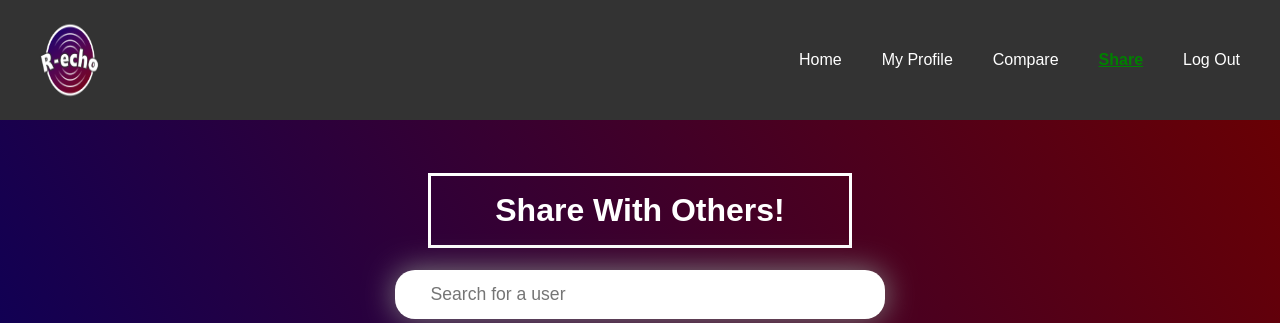
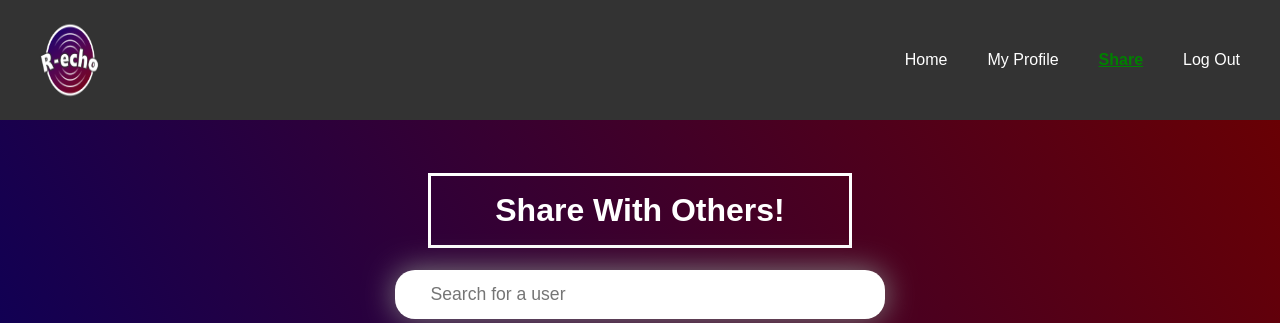
Before and after one commit to Milooooo20/CITS3403_Project-Group76, a Flask app: page /share in a window 1280 px wide. Shown: the top 323 px of the page. Run offline with Flask 3, Linux system fonts and the light colour scheme; the visitor is signed in with stand-in values (Sample User, id 1); data comes from the database, SQL or seed files in the repository; data that the repository does not hold is empty.

Commit message:
Removed "Compare" from the navigation bar in share.html

```diff
--- a/local setup/app/templates/share.html
+++ b/local setup/app/templates/share.html
@@ -153,7 +153,6 @@
         <div class="nav-right">
             <a href="{{ url_for('home') }}">Home</a>
             <a href="{{ url_for('profile') }}">My Profile</a>
-            <a href="{{ url_for('compare') }}">Compare</a>
             <a href="{{ url_for('share') }}" class="active">Share</a>
             <a href="#" onclick="showLogoutConfirmation()">Log Out</a>
                 <div id="logout-confirmation">
```
